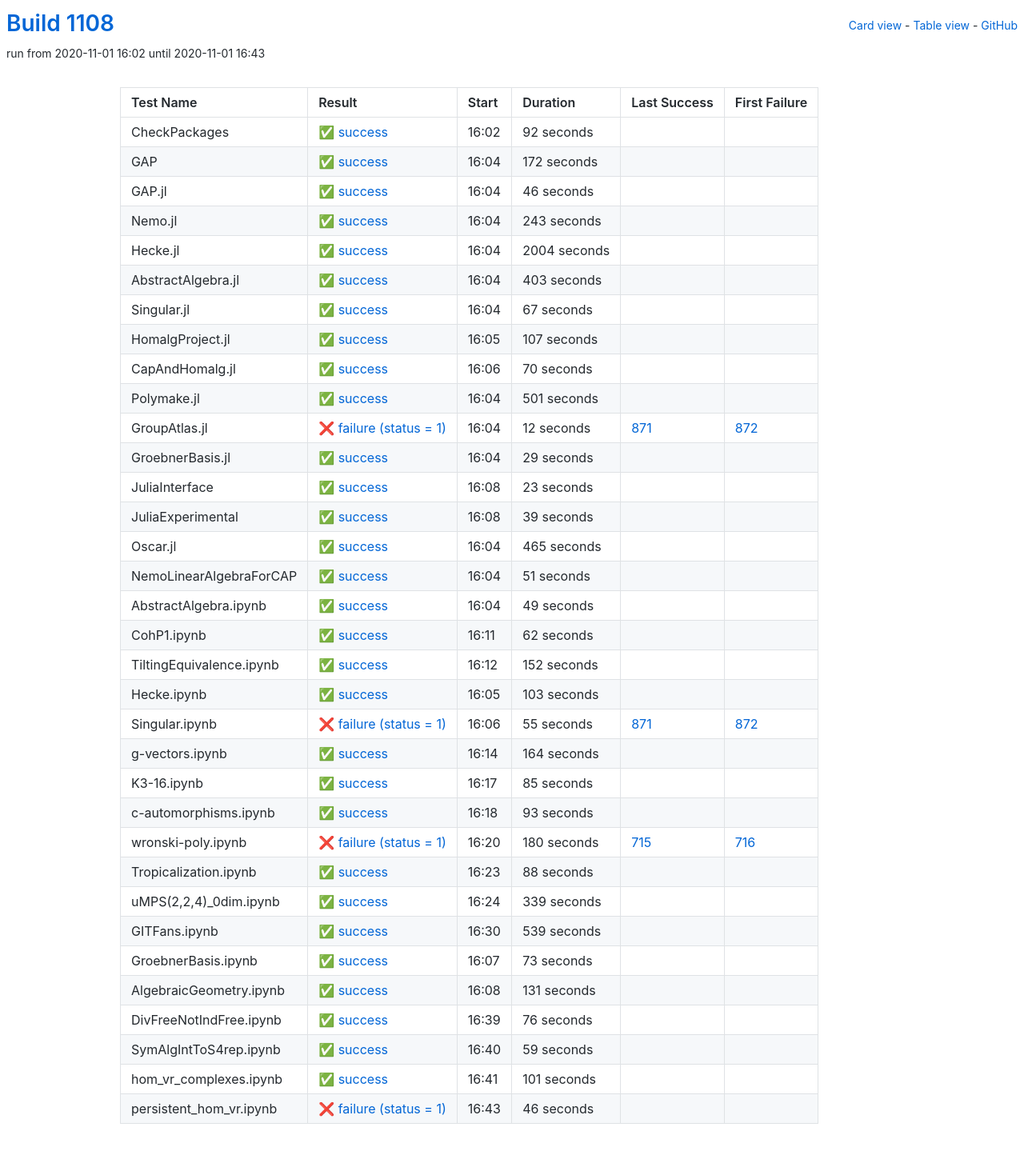
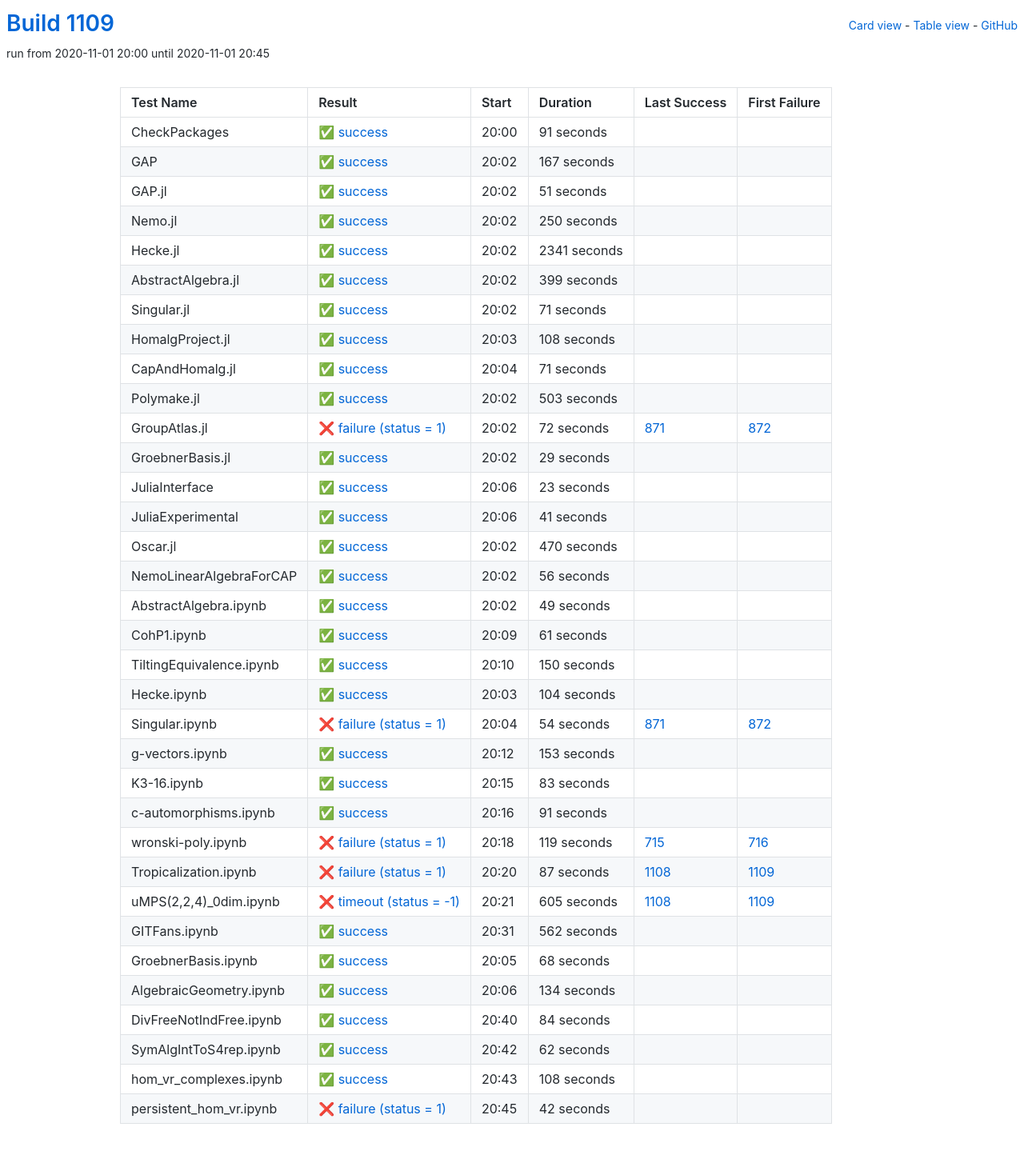
Before and after one commit to oscar-system/oscar-ci-status-stable, a Jekyll site: the page built from table.html, in a window 1280 px wide. Shown: the whole page at 80% size. Built offline with Jekyll 4.4.1, drawn with Linux system fonts in a browser that asks for light colours.

Commit message:
Build #1109

```diff
--- a/_data/ci.yml
+++ b/_data/ci.yml
@@ -1,6 +1,6 @@
 ---
-build: 1108
-build_url: https://oscarci.mathematik.uni-kl.de/job/oscar-stable/1108/
+build: 1109
+build_url: https://oscarci.mathematik.uni-kl.de/job/oscar-stable/1109/
 job: oscar-stable
 organization: oscar-system
 repo: oscar-ci-status-stable
@@ -8,140 +8,140 @@ repourl: https://github.com/oscar-system/oscar-ci-status-stable
 tests:
 - name: CheckPackages
   id: checkpackages
-  log: https://oscarci.mathematik.uni-kl.de/job/oscar-stable/1108/artifact/logs/build-1108/CheckPackages.log
-  start: 2020-11-01 16:02
+  log: https://oscarci.mathematik.uni-kl.de/job/oscar-stable/1109/artifact/logs/build-1109/CheckPackages.log
+  start: 2020-11-01 20:00
   success: true
   exitcode: 0
   status: success
-  duration: 92
+  duration: 91
   last_success: false
   last_success_url:
   first_failure: false
   first_failure_url:
 - name: GAP
   id: gap
-  log: https://oscarci.mathematik.uni-kl.de/job/oscar-stable/1108/artifact/logs/build-1108/GAP.log
-  start: 2020-11-01 16:04
+  log: https://oscarci.mathematik.uni-kl.de/job/oscar-stable/1109/artifact/logs/build-1109/GAP.log
+  start: 2020-11-01 20:02
   success: true
   exitcode: 0
   status: success
-  duration: 172
+  duration: 167
   last_success: false
   last_success_url:
   first_failure: false
   first_failure_url:
 - name: GAP.jl
   id: gap-jl
-  log: https://oscarci.mathematik.uni-kl.de/job/oscar-stable/1108/artifact/logs/build-1108/GAP.jl.log
-  start: 2020-11-01 16:04
+  log: https://oscarci.mathematik.uni-kl.de/job/oscar-stable/1109/artifact/logs/build-1109/GAP.jl.log
+  start: 2020-11-01 20:02
   success: true
   exitcode: 0
   status: success
-  duration: 46
+  duration: 51
   last_success: false
   last_success_url:
   first_failure: false
   first_failure_url:
 - name: Nemo.jl
   id: nemo-jl
-  log: https://oscarci.mathematik.uni-kl.de/job/oscar-stable/1108/artifact/logs/build-1108/Nemo.jl.log
-  start: 2020-11-01 16:04
+  log: https://oscarci.mathematik.uni-kl.de/job/oscar-stable/1109/artifact/logs/build-1109/Nemo.jl.log
+  start: 2020-11-01 20:02
   success: true
   exitcode: 0
   status: success
-  duration: 243
+  duration: 250
   last_success: false
   last_success_url:
   first_failure: false
   first_failure_url:
 - name: Hecke.jl
   id: hecke-jl
-  log: https://oscarci.mathematik.uni-kl.de/job/oscar-stable/1108/artifact/logs/build-1108/Hecke.jl.log
-  start: 2020-11-01 16:04
+  log: https://oscarci.mathematik.uni-kl.de/job/oscar-stable/1109/artifact/logs/build-1109/Hecke.jl.log
+  start: 2020-11-01 20:02
   success: true
   exitcode: 0
   status: success
-  duration: 2004
+  duration: 2341
   last_success: false
   last_success_url:
   first_failure: false
   first_failure_url:
 - name: AbstractAlgebra.jl
   id: abstractalgebra-jl
-  log: https://oscarci.mathematik.uni-kl.de/job/oscar-stable/1108/artifact/logs/build-1108/AbstractAlgebra.jl.log
-  start: 2020-11-01 16:04
+  log: https://oscarci.mathematik.uni-kl.de/job/oscar-stable/1109/artifact/logs/build-1109/AbstractAlgebra.jl.log
+  start: 2020-11-01 20:02
   success: true
   exitcode: 0
   status: success
-  duration: 403
+  duration: 399
   last_success: false
   last_success_url:
   first_failure: false
   first_failure_url:
 - name: Singular.jl
   id: singular-jl
-  log: https://oscarci.mathematik.uni-kl.de/job/oscar-stable/1108/artifact/logs/build-1108/Singular.jl.log
-  start: 2020-11-01 16:04
+  log: https://oscarci.mathematik.uni-kl.de/job/oscar-stable/1109/artifact/logs/build-1109/Singular.jl.log
+  start: 2020-11-01 20:02
   success: true
   exitcode: 0
   status: success
-  duration: 67
+  duration: 71
   last_success: false
   last_success_url:
   first_failure: false
   first_failure_url:
 - name: HomalgProject.jl
   id: homalgproject-jl
-  log: https://oscarci.mathematik.uni-kl.de/job/oscar-stable/1108/artifact/logs/build-1108/HomalgProject.jl.log
-  start: 2020-11-01 16:05
+  log: https://oscarci.mathematik.uni-kl.de/job/oscar-stable/1109/artifact/logs/build-1109/HomalgProject.jl.log
+  start: 2020-11-01 20:03
   success: true
   exitcode: 0
   status: success
-  duration: 107
+  duration: 108
   last_success: false
   last_success_url:
   first_failure: false
   first_failure_url:
 - name: CapAndHomalg.jl
   id: capandhomalg-jl
-  log: https://oscarci.mathematik.uni-kl.de/job/oscar-stable/1108/artifact/logs/build-1108/CapAndHomalg.jl.log
-  start: 2020-11-01 16:06
+  log: https://oscarci.mathematik.uni-kl.de/job/oscar-stable/1109/artifact/logs/build-1109/CapAndHomalg.jl.log
+  start: 2020-11-01 20:04
   success: true
   exitcode: 0
   status: success
-  duration: 70
+  duration: 71
   last_success: false
   last_success_url:
   first_failure: false
   first_failure_url:
 - name: Polymake.jl
   id: polymake-jl
-  log: https://oscarci.mathematik.uni-kl.de/job/oscar-stable/1108/artifact/logs/build-1108/Polymake.jl.log
-  start: 2020-11-01 16:04
+  log: https://oscarci.mathematik.uni-kl.de/job/oscar-stable/1109/artifact/logs/build-1109/Polymake.jl.log
+  start: 2020-11-01 20:02
   success: true
   exitcode: 0
   status: success
-  duration: 501
+  duration: 503
   last_success: false
   last_success_url:
   first_failure: false
   first_failure_url:
 - name: GroupAtlas.jl
   id: groupatlas-jl
-  log: https://oscarci.mathematik.uni-kl.de/job/oscar-stable/1108/artifact/logs/build-1108/GroupAtlas.jl.log
-  start: 2020-11-01 16:04
+  log: https://oscarci.mathematik.uni-kl.de/job/oscar-stable/1109/artifact/logs/build-1109/GroupAtlas.jl.log
+  start: 2020-11-01 20:02
   success: false
   exitcode: 1
   status: failure
-  duration: 12
+  duration: 72
   last_success: 871
   last_success_url: https://oscarci.mathematik.uni-kl.de/job/oscar-stable/871/
   first_failure: 872
   first_failure_url: https://oscarci.mathematik.uni-kl.de/job/oscar-stable/872/
 - name: GroebnerBasis.jl
   id: groebnerbasis-jl
-  log: https://oscarci.mathematik.uni-kl.de/job/oscar-stable/1108/artifact/logs/build-1108/GroebnerBasis.jl.log
-  start: 2020-11-01 16:04
+  log: https://oscarci.mathematik.uni-kl.de/job/oscar-stable/1109/artifact/logs/build-1109/GroebnerBasis.jl.log
+  start: 2020-11-01 20:02
   success: true
   exitcode: 0
   status: success
@@ -152,8 +152,8 @@ tests:
   first_failure_url:
 - name: JuliaInterface
   id: juliainterface
-  log: https://oscarci.mathematik.uni-kl.de/job/oscar-stable/1108/artifact/logs/build-1108/JuliaInterface.log
-  start: 2020-11-01 16:08
+  log: https://oscarci.mathematik.uni-kl.de/job/oscar-stable/1109/artifact/logs/build-1109/JuliaInterface.log
+  start: 2020-11-01 20:06
   success: true
   exitcode: 0
   status: success
@@ -164,44 +164,44 @@ tests:
   first_failure_url:
 - name: JuliaExperimental
   id: juliaexperimental
-  log: https://oscarci.mathematik.uni-kl.de/job/oscar-stable/1108/artifact/logs/build-1108/JuliaExperimental.log
-  start: 2020-11-01 16:08
+  log: https://oscarci.mathematik.uni-kl.de/job/oscar-stable/1109/artifact/logs/build-1109/JuliaExperimental.log
+  start: 2020-11-01 20:06
   success: true
   exitcode: 0
   status: success
-  duration: 39
+  duration: 41
   last_success: false
   last_success_url:
   first_failure: false
   first_failure_url:
 - name: Oscar.jl
   id: oscar-jl
-  log: https://oscarci.mathematik.uni-kl.de/job/oscar-stable/1108/artifact/logs/build-1108/Oscar.jl.log
-  start: 2020-11-01 16:04
+  log: https://oscarci.mathematik.uni-kl.de/job/oscar-stable/1109/artifact/logs/build-1109/Oscar.jl.log
+  start: 2020-11-01 20:02
   success: true
   exitcode: 0
   status: success
-  duration: 465
+  duration: 470
   last_success: false
   last_success_url:
   first_failure: false
   first_failure_url:
 - name: NemoLinearAlgebraForCAP
   id: nemolinearalgebraforcap
-  log: https://oscarci.mathematik.uni-kl.de/job/oscar-stable/1108/artifact/logs/build-1108/NemoLinearAlgebraForCAP.log
-  start: 2020-11-01 16:04
+  log: https://oscarci.mathematik.uni-kl.de/job/oscar-stable/1109/artifact/logs/build-1109/NemoLinearAlgebraForCAP.log
+  start: 2020-11-01 20:02
   success: true
   exitcode: 0
   status: success
-  duration: 51
+  duration: 56
   last_success: false
   last_success_url:
   first_failure: false
   first_failure_url:
 - name: AbstractAlgebra.ipynb
   id: abstractalgebra-ipynb
-  log: https://oscarci.mathematik.uni-kl.de/job/oscar-stable/1108/artifact/logs/build-1108/AbstractAlgebra.ipynb.log
-  start: 2020-11-01 16:04
+  log: https://oscarci.mathematik.uni-kl.de/job/oscar-stable/1109/artifact/logs/build-1109/AbstractAlgebra.ipynb.log
+  start: 2020-11-01 20:02
   success: true
   exitcode: 0
   status: success
@@ -212,8 +212,176 @@ tests:
   first_failure_url:
 - name: CohP1.ipynb
   id: cohp1-ipynb
-  log: https://oscarci.mathematik.uni-kl.de/job/oscar-stable/1108/artifact/logs/build-1108/CohP1.ipynb.log
-  start: 2020-11-01 16:11
+  log: https://oscarci.mathematik.uni-kl.de/job/oscar-stable/1109/artifact/logs/build-1109/CohP1.ipynb.log
+  start: 2020-11-01 20:09
+  success: true
+  exitcode: 0
+  status: success
+  duration: 61
+  last_success: false
+  last_success_url:
+  first_failure: false
+  first_failure_url:
+- name: TiltingEquivalence.ipynb
+  id: tiltingequivalence-ipynb
+  log: https://oscarci.mathematik.uni-kl.de/job/oscar-stable/1109/artifact/logs/build-1109/TiltingEquivalence.ipynb.log
+  start: 2020-11-01 20:10
+  success: true
+  exitcode: 0
+  status: success
+  duration: 150
+  last_success: false
+  last_success_url:
+  first_failure: false
+  first_failure_url:
+- name: Hecke.ipynb
+  id: hecke-ipynb
+  log: https://oscarci.mathematik.uni-kl.de/job/oscar-stable/1109/artifact/logs/build-1109/Hecke.ipynb.log
+  start: 2020-11-01 20:03
+  success: true
+  exitcode: 0
+  status: success
+  duration: 104
+  last_success: false
+  last_success_url:
+  first_failure: false
+  first_failure_url:
+- name: Singular.ipynb
+  id: singular-ipynb
+  log: https://oscarci.mathematik.uni-kl.de/job/oscar-stable/1109/artifact/logs/build-1109/Singular.ipynb.log
+  start: 2020-11-01 20:04
+  success: false
+  exitcode: 1
+  status: failure
+  duration: 54
+  last_success: 871
+  last_success_url: https://oscarci.mathematik.uni-kl.de/job/oscar-stable/871/
+  first_failure: 872
+  first_failure_url: https://oscarci.mathematik.uni-kl.de/job/oscar-stable/872/
+- name: g-vectors.ipynb
+  id: g-vectors-ipynb
+  log: https://oscarci.mathematik.uni-kl.de/job/oscar-stable/1109/artifact/logs/build-1109/g-vectors.ipynb.log
+  start: 2020-11-01 20:12
+  success: true
+  exitcode: 0
+  status: success
+  duration: 153
+  last_success: false
+  last_success_url:
+  first_failure: false
+  first_failure_url:
+- name: K3-16.ipynb
+  id: k3-16-ipynb
+  log: https://oscarci.mathematik.uni-kl.de/job/oscar-stable/1109/artifact/logs/build-1109/K3-16.ipynb.log
+  start: 2020-11-01 20:15
+  success: true
+  exitcode: 0
+  status: success
+  duration: 83
+  last_success: false
+  last_success_url:
+  first_failure: false
+  first_failure_url:
+- name: c-automorphisms.ipynb
+  id: c-automorphisms-ipynb
+  log: https://oscarci.mathematik.uni-kl.de/job/oscar-stable/1109/artifact/logs/build-1109/c-automorphisms.ipynb.log
+  start: 2020-11-01 20:16
+  success: true
+  exitcode: 0
+  status: success
+  duration: 91
+  last_success: false
+  last_success_url:
+  first_failure: false
+  first_failure_url:
+- name: wronski-poly.ipynb
+  id: wronski-poly-ipynb
+  log: https://oscarci.mathematik.uni-kl.de/job/oscar-stable/1109/artifact/logs/build-1109/wronski-poly.ipynb.log
+  start: 2020-11-01 20:18
+  success: false
+  exitcode: 1
+  status: failure
+  duration: 119
+  last_success: 715
+  last_success_url: https://oscarci.mathematik.uni-kl.de/job/oscar-stable/715/
+  first_failure: 716
+  first_failure_url: https://oscarci.mathematik.uni-kl.de/job/oscar-stable/716/
+- name: Tropicalization.ipynb
+  id: tropicalization-ipynb
+  log: https://oscarci.mathematik.uni-kl.de/job/oscar-stable/1109/artifact/logs/build-1109/Tropicalization.ipynb.log
+  start: 2020-11-01 20:20
+  success: false
+  exitcode: 1
+  status: failure
+  duration: 87
+  last_success: 1108
+  last_success_url: https://oscarci.mathematik.uni-kl.de/job/oscar-stable/1108/
+  first_failure: 1109
+  first_failure_url: https://oscarci.mathematik.uni-kl.de/job/oscar-stable/1109/
+- name: uMPS(2,2,4)_0dim.ipynb
+  id: umps-2-2-4-0dim-ipynb
+  log: https://oscarci.mathematik.uni-kl.de/job/oscar-stable/1109/artifact/logs/build-1109/uMPS-2-2-4-_0dim.ipynb.log
+  start: 2020-11-01 20:21
+  success: false
+  exitcode: -1
+  status: timeout
+  duration: 605
+  last_success: 1108
+  last_success_url: https://oscarci.mathematik.uni-kl.de/job/oscar-stable/1108/
+  first_failure: 1109
+  first_failure_url: https://oscarci.mathematik.uni-kl.de/job/oscar-stable/1109/
+- name: GITFans.ipynb
+  id: gitfans-ipynb
+  log: https://oscarci.mathematik.uni-kl.de/job/oscar-stable/1109/artifact/logs/build-1109/GITFans.ipynb.log
+  start: 2020-11-01 20:31
+  success: true
+  exitcode: 0
+  status: success
+  duration: 562
+  last_success: false
+  last_success_url:
+  first_failure: false
+  first_failure_url:
+- name: GroebnerBasis.ipynb
+  id: groebnerbasis-ipynb
+  log: https://oscarci.mathematik.uni-kl.de/job/oscar-stable/1109/artifact/logs/build-1109/GroebnerBasis.ipynb.log
+  start: 2020-11-01 20:05
+  success: true
+  exitcode: 0
+  status: success
+  duration: 68
+  last_success: false
+  last_success_url:
+  first_failure: false
+  first_failure_url:
+- name: AlgebraicGeometry.ipynb
+  id: algebraicgeometry-ipynb
+  log: https://oscarci.mathematik.uni-kl.de/job/oscar-stable/1109/artifact/logs/build-1109/AlgebraicGeometry.ipynb.log
+  start: 2020-11-01 20:06
+  success: true
+  exitcode: 0
+  status: success
+  duration: 134
+  last_success: false
+  last_success_url:
+  first_failure: false
+  first_failure_url:
+- name: DivFreeNotIndFree.ipynb
+  id: divfreenotindfree-ipynb
+  log: https://oscarci.mathematik.uni-kl.de/job/oscar-stable/1109/artifact/logs/build-1109/DivFreeNotIndFree.ipynb.log
+  start: 2020-11-01 20:40
+  success: true
+  exitcode: 0
+  status: success
+  duration: 84
+  last_success: false
+  last_success_url:
+  first_failure: false
+  first_failure_url:
+- name: SymAlgIntToS4rep.ipynb
+  id: symalginttos4rep-ipynb
+  log: https://oscarci.mathematik.uni-kl.de/job/oscar-stable/1109/artifact/logs/build-1109/SymAlgIntToS4rep.ipynb.log
+  start: 2020-11-01 20:42
   success: true
   exitcode: 0
   status: success
@@ -222,194 +390,26 @@ tests:
   last_success_url:
   first_failure: false
   first_failure_url:
-- name: TiltingEquivalence.ipynb
-  id: tiltingequivalence-ipynb
-  log: https://oscarci.mathematik.uni-kl.de/job/oscar-stable/1108/artifact/logs/build-1108/TiltingEquivalence.ipynb.log
-  start: 2020-11-01 16:12
+- name: hom_vr_complexes.ipynb
+  id: hom-vr-complexes-ipynb
+  log: https://oscarci.mathematik.uni-kl.de/job/oscar-stable/1109/artifact/logs/build-1109/hom_vr_complexes.ipynb.log
+  start: 2020-11-01 20:43
   success: true
   exitcode: 0
   status: success
-  duration: 152
-  last_success: false
-  last_success_url:
-  first_failure: false
-  first_failure_url:
-- name: Hecke.ipynb
-  id: hecke-ipynb
-  log: https://oscarci.mathematik.uni-kl.de/job/oscar-stable/1108/artifact/logs/build-1108/Hecke.ipynb.log
-  start: 2020-11-01 16:05
-  success: true
-  exitcode: 0
-  status: success
-  duration: 103
-  last_success: false
-  last_success_url:
-  first_failure: false
-  first_failure_url:
-- name: Singular.ipynb
-  id: singular-ipynb
-  log: https://oscarci.mathematik.uni-kl.de/job/oscar-stable/1108/artifact/logs/build-1108/Singular.ipynb.log
-  start: 2020-11-01 16:06
-  success: false
-  exitcode: 1
-  status: failure
-  duration: 55
-  last_success: 871
-  last_success_url: https://oscarci.mathematik.uni-kl.de/job/oscar-stable/871/
-  first_failure: 872
-  first_failure_url: https://oscarci.mathematik.uni-kl.de/job/oscar-stable/872/
-- name: g-vectors.ipynb
-  id: g-vectors-ipynb
-  log: https://oscarci.mathematik.uni-kl.de/job/oscar-stable/1108/artifact/logs/build-1108/g-vectors.ipynb.log
-  start: 2020-11-01 16:14
-  success: true
-  exitcode: 0
-  status: success
-  duration: 164
-  last_success: false
-  last_success_url:
-  first_failure: false
-  first_failure_url:
-- name: K3-16.ipynb
-  id: k3-16-ipynb
-  log: https://oscarci.mathematik.uni-kl.de/job/oscar-stable/1108/artifact/logs/build-1108/K3-16.ipynb.log
-  start: 2020-11-01 16:17
-  success: true
-  exitcode: 0
-  status: success
-  duration: 85
-  last_success: false
-  last_success_url:
-  first_failure: false
-  first_failure_url:
-- name: c-automorphisms.ipynb
-  id: c-automorphisms-ipynb
-  log: https://oscarci.mathematik.uni-kl.de/job/oscar-stable/1108/artifact/logs/build-1108/c-automorphisms.ipynb.log
-  start: 2020-11-01 16:18
-  success: true
-  exitcode: 0
-  status: success
-  duration: 93
-  last_success: false
-  last_success_url:
-  first_failure: false
-  first_failure_url:
-- name: wronski-poly.ipynb
-  id: wronski-poly-ipynb
-  log: https://oscarci.mathematik.uni-kl.de/job/oscar-stable/1108/artifact/logs/build-1108/wronski-poly.ipynb.log
-  start: 2020-11-01 16:20
-  success: false
-  exitcode: 1
-  status: failure
-  duration: 180
-  last_success: 715
-  last_success_url: https://oscarci.mathematik.uni-kl.de/job/oscar-stable/715/
-  first_failure: 716
-  first_failure_url: https://oscarci.mathematik.uni-kl.de/job/oscar-stable/716/
-- name: Tropicalization.ipynb
-  id: tropicalization-ipynb
-  log: https://oscarci.mathematik.uni-kl.de/job/oscar-stable/1108/artifact/logs/build-1108/Tropicalization.ipynb.log
-  start: 2020-11-01 16:23
-  success: true
-  exitcode: 0
-  status: success
-  duration: 88
-  last_success: false
-  last_success_url:
-  first_failure: false
-  first_failure_url:
-- name: uMPS(2,2,4)_0dim.ipynb
-  id: umps-2-2-4-0dim-ipynb
-  log: https://oscarci.mathematik.uni-kl.de/job/oscar-stable/1108/artifact/logs/build-1108/uMPS-2-2-4-_0dim.ipynb.log
-  start: 2020-11-01 16:24
-  success: true
-  exitcode: 0
-  status: success
-  duration: 339
-  last_success: false
-  last_success_url:
-  first_failure: false
-  first_failure_url:
-- name: GITFans.ipynb
-  id: gitfans-ipynb
-  log: https://oscarci.mathematik.uni-kl.de/job/oscar-stable/1108/artifact/logs/build-1108/GITFans.ipynb.log
-  start: 2020-11-01 16:30
-  success: true
-  exitcode: 0
-  status: success
-  duration: 539
-  last_success: false
-  last_success_url:
-  first_failure: false
-  first_failure_url:
-- name: GroebnerBasis.ipynb
-  id: groebnerbasis-ipynb
-  log: https://oscarci.mathematik.uni-kl.de/job/oscar-stable/1108/artifact/logs/build-1108/GroebnerBasis.ipynb.log
-  start: 2020-11-01 16:07
-  success: true
-  exitcode: 0
-  status: success
-  duration: 73
-  last_success: false
-  last_success_url:
-  first_failure: false
-  first_failure_url:
-- name: AlgebraicGeometry.ipynb
-  id: algebraicgeometry-ipynb
-  log: https://oscarci.mathematik.uni-kl.de/job/oscar-stable/1108/artifact/logs/build-1108/AlgebraicGeometry.ipynb.log
-  start: 2020-11-01 16:08
-  success: true
-  exitcode: 0
-  status: success
-  duration: 131
-  last_success: false
-  last_success_url:
-  first_failure: false
-  first_failure_url:
-- name: DivFreeNotIndFree.ipynb
-  id: divfreenotindfree-ipynb
-  log: https://oscarci.mathematik.uni-kl.de/job/oscar-stable/1108/artifact/logs/build-1108/DivFreeNotIndFree.ipynb.log
-  start: 2020-11-01 16:39
-  success: true
-  exitcode: 0
-  status: success
-  duration: 76
-  last_success: false
-  last_success_url:
-  first_failure: false
-  first_failure_url:
-- name: SymAlgIntToS4rep.ipynb
-  id: symalginttos4rep-ipynb
-  log: https://oscarci.mathematik.uni-kl.de/job/oscar-stable/1108/artifact/logs/build-1108/SymAlgIntToS4rep.ipynb.log
-  start: 2020-11-01 16:40
-  success: true
-  exitcode: 0
-  status: success
-  duration: 59
-  last_success: false
-  last_success_url:
-  first_failure: false
-  first_failure_url:
-- name: hom_vr_complexes.ipynb
-  id: hom-vr-complexes-ipynb
-  log: https://oscarci.mathematik.uni-kl.de/job/oscar-stable/1108/artifact/logs/build-1108/hom_vr_complexes.ipynb.log
-  start: 2020-11-01 16:41
-  success: true
-  exitcode: 0
-  status: success
-  duration: 101
+  duration: 108
   last_success: false
   last_success_url:
   first_failure: false
   first_failure_url:
 - name: persistent_hom_vr.ipynb
   id: persistent-hom-vr-ipynb
-  log: https://oscarci.mathematik.uni-kl.de/job/oscar-stable/1108/artifact/logs/build-1108/persistent_hom_vr.ipynb.log
-  start: 2020-11-01 16:43
+  log: https://oscarci.mathematik.uni-kl.de/job/oscar-stable/1109/artifact/logs/build-1109/persistent_hom_vr.ipynb.log
+  start: 2020-11-01 20:45
   success: false
   exitcode: 1
   status: failure
-  duration: 46
+  duration: 42
   last_success: false
   last_success_url:
   first_failure: false
```
Also changed, not shown: README.md.
